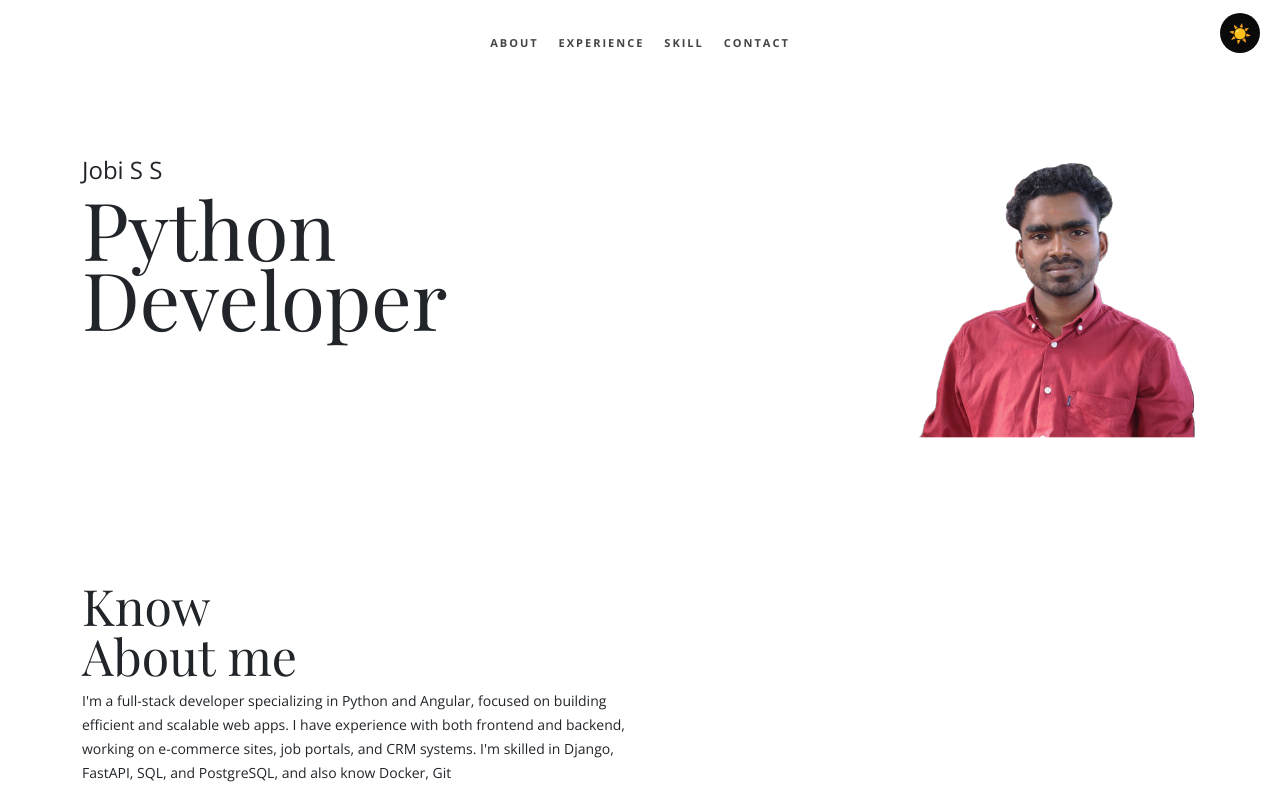
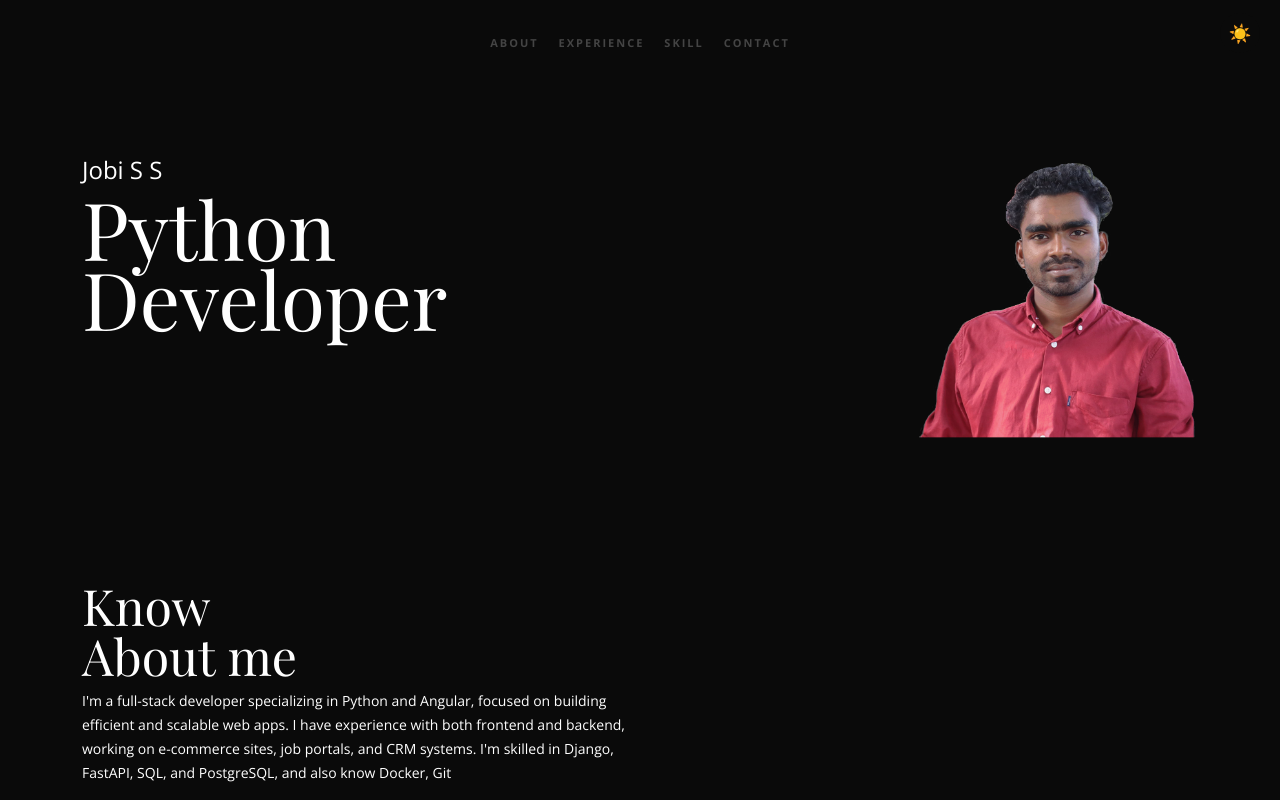
Before and after one commit to jobissjo/Jobi-Portfolio, an Angular app: page / in a window 1280 px wide. Shown: the top 800 px of the page. Built offline with nearby package versions, Linux system fonts and the light colour scheme; a web font is replaced by a local one.

Commit message:
correctly changed dark mode

```diff
--- a/src/app/components/header/header.component.ts
+++ b/src/app/components/header/header.component.ts
@@ -1,5 +1,5 @@
 import { CommonModule } from '@angular/common';
-import { Component, inject, output } from '@angular/core';
+import { Component, inject,  output } from '@angular/core';
 import { HelperService } from '../../service/helper.service';
 
 @Component({
@@ -9,7 +9,7 @@ import { HelperService } from '../../service/helper.service';
   templateUrl: './header.component.html',
   styleUrl: './header.component.scss'
 })
-export class HeaderComponent {
+export class HeaderComponent{
   private helperService:HelperService = inject(HelperService)
   sections: string[] = [
     'about',
@@ -26,6 +26,7 @@ export class HeaderComponent {
 
  modeChange = output<boolean>();
 
+
   toggleDarkMode(){
     this.darkMode = !this.darkMode
     this.modeChange.emit(this.darkMode);
--- a/src/app/components/home/home.component.ts
+++ b/src/app/components/home/home.component.ts
@@ -19,7 +19,7 @@ import { CommonModule } from '@angular/common';
   styleUrl: './home.component.scss'
 })
 export class HomeComponent {
-  isDarkMode:boolean = false;
+  isDarkMode:boolean = true;
   modeChanged(isDarkMode:boolean){
     this.isDarkMode = isDarkMode;
   }
```
